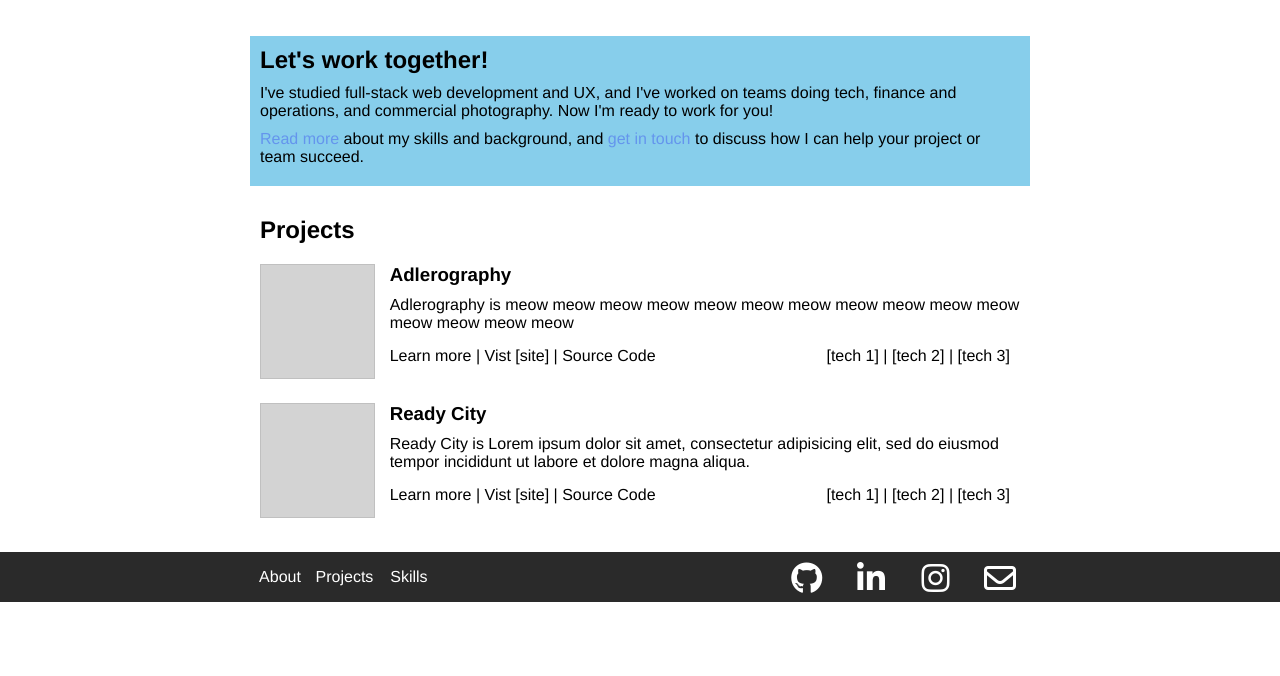
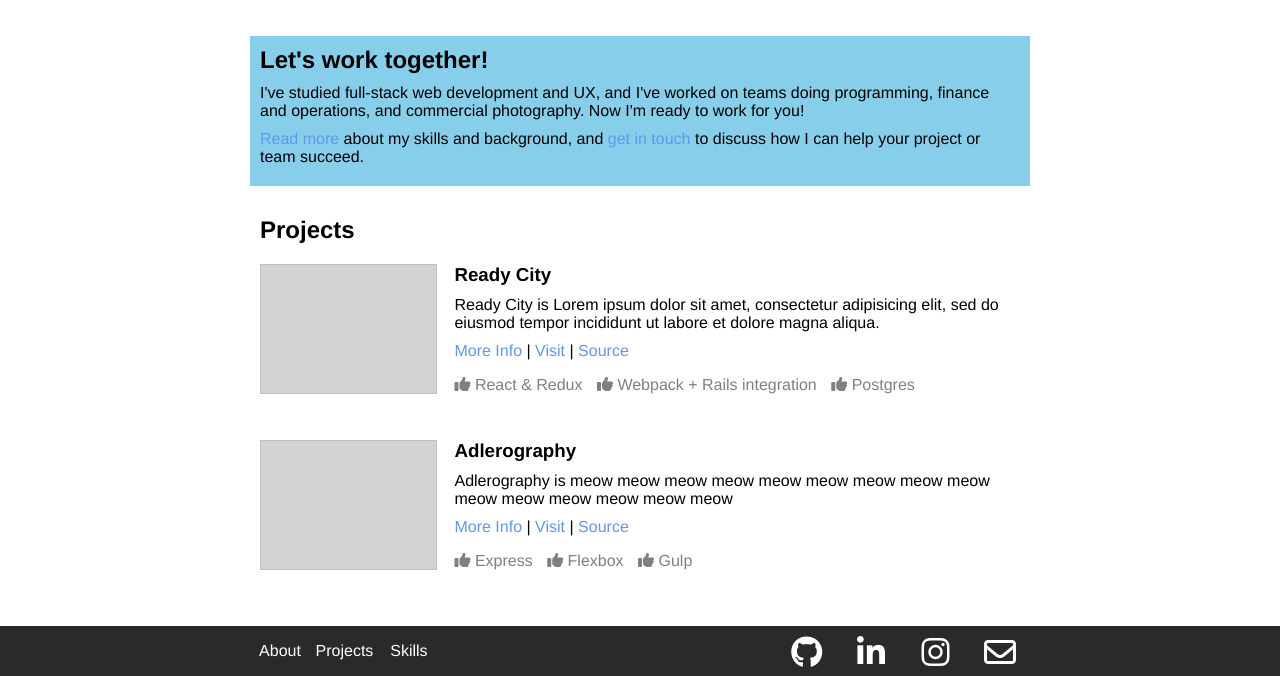
Before and after one commit to danieladler/dadler-codes, a Jekyll site: the page built from index.html, in a window 1280 px wide, cut to the strip 361-1037 px from the top of the page. Built offline with Jekyll 4.4.1, drawn with Linux system fonts in a browser that asks for light colours; nearby versions of some CDN libraries; before the commit the page ends 963 px from its top, so only the background shows below that.

Commit message:
style projects on index

```diff
--- a/_includes/projects-index.html
+++ b/_includes/projects-index.html
@@ -9,11 +9,32 @@
         {{ project.title }} is {{ project.blurb-long }}
       </p>
       <div class="wrapper-project-index-details">
-        <div class="details details-left">
-          Learn more | Vist [site] | Source Code
+        <div class="details-project">
+          <a href="{{project.portfolio-link}}">
+            More Info
+          </a> |
+          <a href="{{project.real-link}}">
+            Visit
+          </a> |
+          <a href="{{project.gh-link}}">
+            Source
+          </a>
         </div>
-        <div class="details details-right">
-          [tech 1] | [tech 2] | [tech 3]
+        <div class="details-project">
+          <ul class="list-project-tech">
+            <li>
+              <i class="fa fa-thumbs-up"></i>
+              {{project.tech-1}}
+            </li>
+            <li>
+              <i class="fa fa-thumbs-up"></i>
+              {{project.tech-2}}
+            </li>
+            <li>
+              <i class="fa fa-thumbs-up"></i>
+              {{project.tech-3}}
+            </li>
+          </ul>
         </div>
       </div>
     </div>
--- a/_projects/adlerography.html
+++ /dev/null
@@ -1,5 +0,0 @@
----
-title: Adlerography
-blurb-short: lerp derp derp
-blurb-long: meow meow meow meow meow meow meow meow meow meow meow meow meow meow meow
----
--- a/_projects/ready-city.html
+++ /dev/null
@@ -1,5 +0,0 @@
----
-title: Ready City
-blurb-short: Lorem ipsum dolor sit amet, consectetur adipisicing elit
-blurb-long: Lorem ipsum dolor sit amet, consectetur adipisicing elit, sed do eiusmod tempor incididunt ut labore et dolore magna aliqua.
----
--- a/_sass/_index.scss
+++ b/_sass/_index.scss
@@ -84,6 +84,7 @@
   border-radius: 50%;
   padding-bottom: 90%;
   margin: 0 auto;
+  margin-right: 0;
   transition: $common-transition;
 
   @media(max-width: $large-mobile) {
@@ -103,7 +104,7 @@
   }
 
   @include media($medium-up) {
-    @include span-columns(2);
+    @include span-columns(3);
   }
 }
 
@@ -113,13 +114,13 @@
   }
 
   @include media($medium-up) {
-    @include span-columns(10);
+    @include span-columns(9);
   }
 }
 
 .project-index-image {
-  min-height: 115px;
-  min-width:  115px;
+  min-height: 130px;
+  width: 100%;
   background-color: lightgray;
 }
 
@@ -127,24 +128,19 @@
   @include outer-container;
   margin: 10px 0;
 
-  .details {
-    margin: 5px 0;
-  }
-
-  .details-left,
-  .details-right {
+  .details-project {
     @include media($small-up) {
       @include span-columns(12);
     }
-
-    @include media($medium-up) {
-      @include span-columns(6);
-    }
   }
 
-  .details-right {
-    @include media($medium-up) {
-      text-align: right;
+  .list-project-tech {
+    list-style-type: none;
+    padding-left: 0;
+    color: grey;
+
+    & li {
+      display: inline;
       padding-right: 10px;
     }
   }
--- a/index.html
+++ b/index.html
@@ -32,8 +32,8 @@ layout: default
     <h2 class="title title-promo"> Let's work together! </h2>
     <p class="copy copy-promo">
       I've studied full-stack web development and UX, and I've worked on teams
-      doing tech, finance and operations, and commercial photography. Now I'm
-      ready to work for you!
+      doing programming, finance and operations, and commercial photography.
+      Now I'm ready to work for you!
     </p>
     <p class="copy copy-promo">
       <a href="/skills">Read more</a> about my skills and background, and
```
Also changed, not shown: _projects/1-ready-city.html (added, +11 -0 lines), _projects/2-adlerography.html (added, +11 -0 lines).
